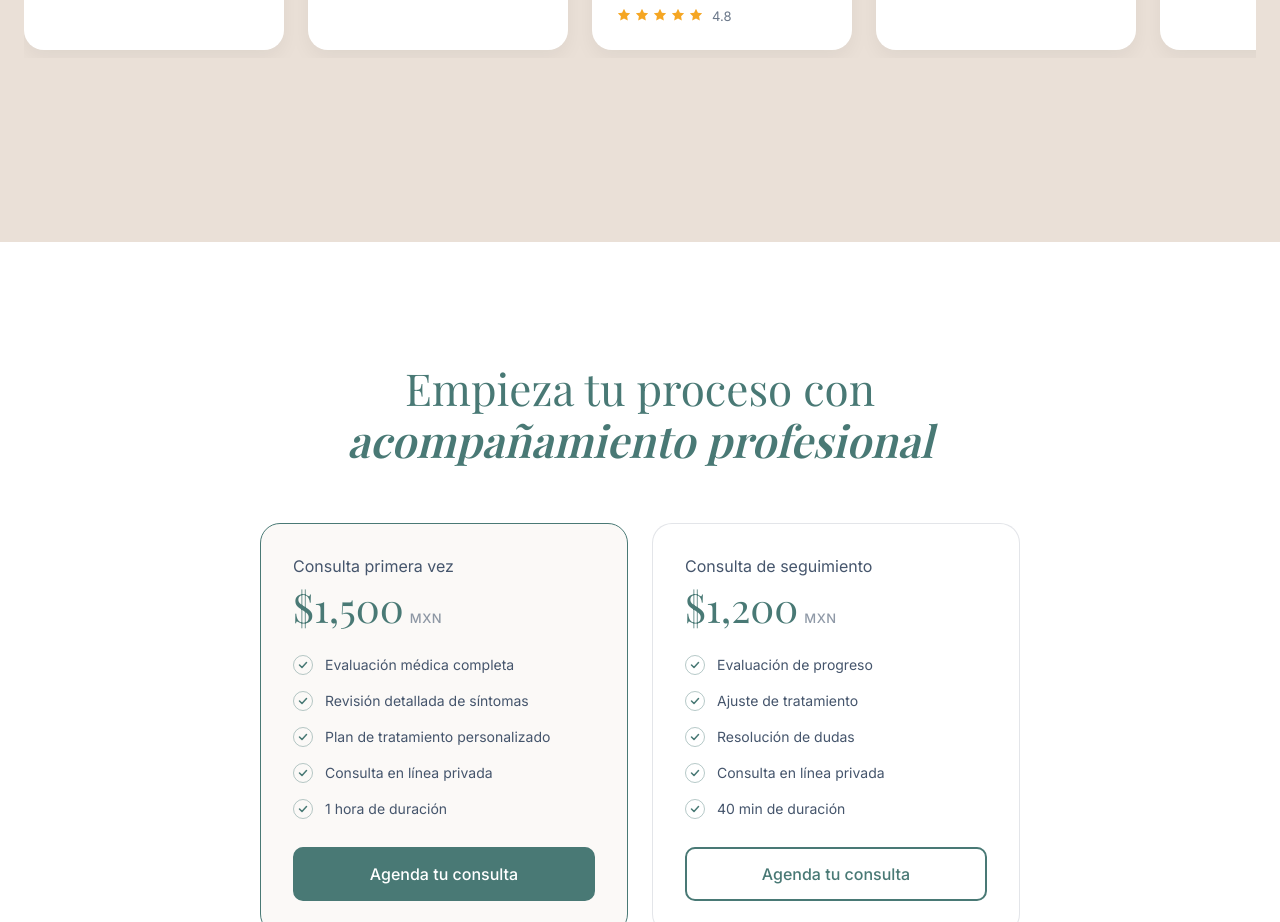
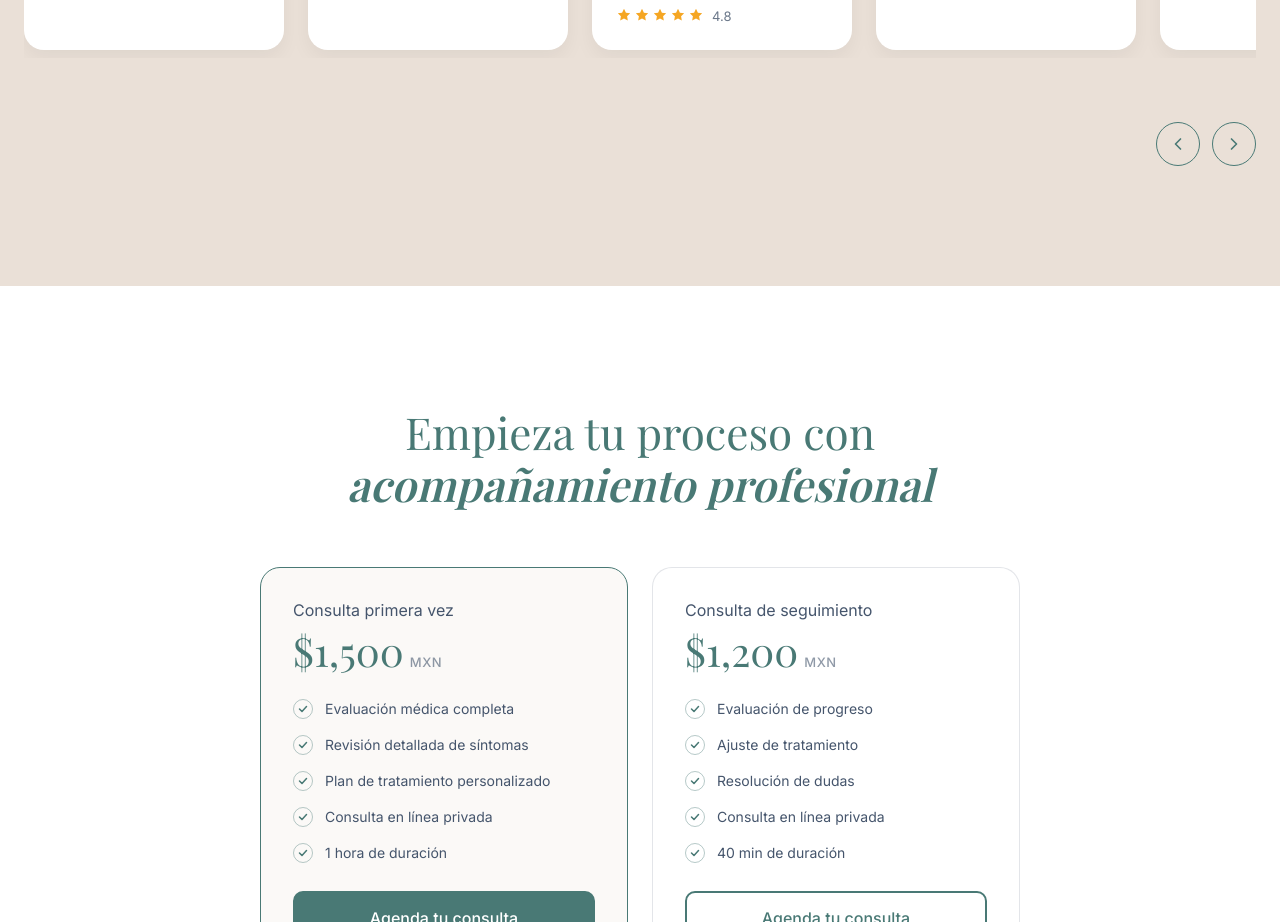
Before and after one commit to vadai-ia/mennasalud, a React (Vite) app: page / in a window 1280 px wide. Shown: the part 5741-6663 px from the top of the page. Built offline with nearby package versions, Linux system fonts and the light colour scheme; a web font is replaced by a local one.

Commit message:
Add navigation arrows to specialists carousel and update photos
Co-Authored-By: Claude Opus 4.6 (1M context) <noreply@anthropic.com>

```diff
--- a/src/components/sections/SpecialistsSection.jsx
+++ b/src/components/sections/SpecialistsSection.jsx
@@ -1,3 +1,4 @@
+import { useRef } from 'react'
 import StarRating from '../ui/StarRating'
 import styles from './SpecialistsSection.module.css'
 import imgDaniaGalvez from '../../assets/Images/doctors/Dania-Galvez.jpg'
@@ -65,6 +66,17 @@ const specialists = [
 ]
 
 export default function SpecialistsSection() {
+  const gridRef = useRef(null)
+
+  const scroll = (direction) => {
+    const grid = gridRef.current
+    if (!grid) return
+    const cardWidth = grid.querySelector(`.${styles.card}`)?.offsetWidth || 260
+    const gap = 24
+    const amount = (cardWidth + gap) * 2
+    grid.scrollBy({ left: direction === 'left' ? -amount : amount, behavior: 'smooth' })
+  }
+
   return (
     <section className={`section ${styles.section}`} id="especialistas">
       <div className="container">
@@ -81,23 +93,18 @@ export default function SpecialistsSection() {
         </div>
       </div>
 
-      {/* Scroll wrapper breaks out of container on mobile */}
+      {/* Scroll wrapper */}
       <div className={styles.scrollWrapper}>
-        <div className={styles.grid}>
+        <div className={styles.grid} ref={gridRef}>
           {specialists.map((doc) => (
             <article key={doc.id} className={styles.card}>
-              {/* Photo */}
               <img
                 src={doc.photo}
                 alt={doc.name}
                 className={styles.photo}
                 loading="lazy"
               />
-
-              {/* Country pill */}
               <span className={styles.countryTag}>{doc.country}</span>
-
-              {/* Info */}
               <div className={styles.info}>
                 <h3 className={styles.name}>{doc.name}</h3>
                 <p className={styles.specialty}>{doc.specialty}</p>
@@ -107,6 +114,28 @@ export default function SpecialistsSection() {
             </article>
           ))}
         </div>
+
+        {/* Navigation arrows — desktop only */}
+        <div className={styles.nav}>
+          <button
+            className={styles.navBtn}
+            onClick={() => scroll('left')}
+            aria-label="Anterior"
+          >
+            <svg width="20" height="20" viewBox="0 0 24 24" fill="none" stroke="currentColor" strokeWidth="2" strokeLinecap="round" strokeLinejoin="round">
+              <polyline points="15 18 9 12 15 6" />
+            </svg>
+          </button>
+          <button
+            className={styles.navBtn}
+            onClick={() => scroll('right')}
+            aria-label="Siguiente"
+          >
+            <svg width="20" height="20" viewBox="0 0 24 24" fill="none" stroke="currentColor" strokeWidth="2" strokeLinecap="round" strokeLinejoin="round">
+              <polyline points="9 6 15 12 9 18" />
+            </svg>
+          </button>
+        </div>
       </div>
 
     </section>
--- a/src/components/sections/SpecialistsSection.module.css
+++ b/src/components/sections/SpecialistsSection.module.css
@@ -110,10 +110,31 @@
   line-height: var(--leading-normal);
 }
 
-/* ── CTA ──────────────────────────────────────────────── */
-.cta {
+/* ── Navigation arrows ───────────────────────────────── */
+.nav {
   display: flex;
+  justify-content: flex-end;
+  gap: 12px;
+  margin-top: 24px;
+}
+
+.navBtn {
+  width: 44px;
+  height: 44px;
+  border-radius: 50%;
+  border: 1.5px solid var(--color-primary);
+  background: transparent;
+  color: var(--color-primary);
+  display: flex;
+  align-items: center;
   justify-content: center;
+  cursor: pointer;
+  transition: background-color 0.2s, color 0.2s;
+}
+
+.navBtn:hover {
+  background-color: var(--color-primary);
+  color: var(--color-base);
 }
 
 /* ── Responsive ───────────────────────────────────────── */
@@ -139,4 +160,8 @@
   .card {
     width: 78vw;
   }
+
+  .nav {
+    display: none;
+  }
 }
```
Also changed, not shown: src/assets/Images/doctors/maria-victoria.jpg.
